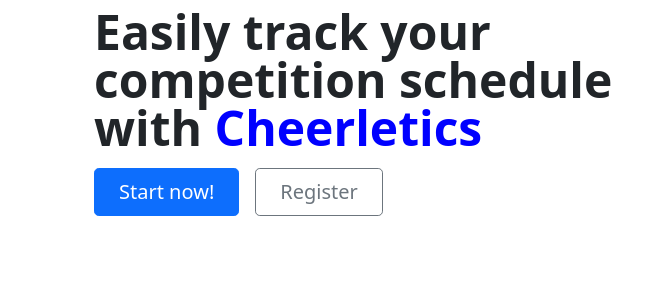
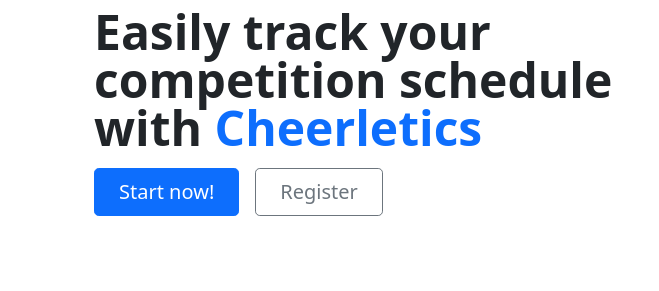
Before and after one commit to whosgurr/demo12_Mo_Yuen, a plain HTML site: page index.html in a window 1280 px wide. Shown: the part 288-579 px from the top of the page, 0-659 px from the left. Drawn offline with nearby package versions, Linux system fonts and the light colour scheme; a script that the page names is missing.

Commit message:
changed color in span

```diff
--- a/index.html
+++ b/index.html
@@ -58,7 +58,7 @@
           </div>
           <div class="col-lg-6">
             <h1 class="display-5 fw-bold lh-1 mb-3">#Cheer #Stunt #Sport </h1>
-            <h1 class="display-5 fw-bold lh-1 mb-3">Easily track your competition schedule with <span style="color: blue;">Cheerletics</span></h1>
+            <h1 class="display-5 fw-bold lh-1 mb-3">Easily track your competition schedule with <span style="color:#0d6efd;">Cheerletics</span></h1>
             <p class="lead"></p>
             <div class="d-grid gap-2 d-md-flex justify-content-md-start">
               <button type="button" class="btn btn-primary btn-lg px-4 me-md-2">Start now!</button>
```
Also changed, not shown: 1 other file.
